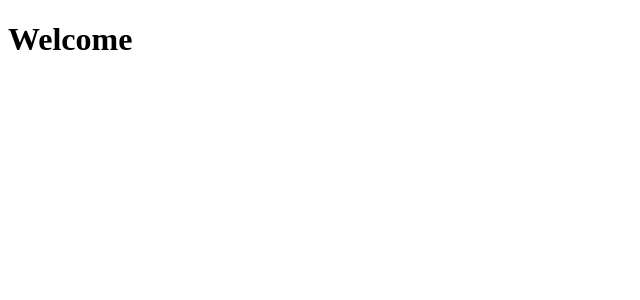
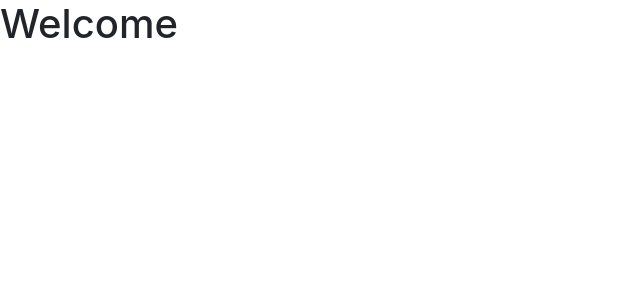
Before and after one commit to TreeOfAKind/TreeOfAKind, an Angular app in the folder web/: page / in a window 1280 px wide. Shown: the top 300 px of the page, without its empty margins (0-640 px from the left). Built offline with nearby package versions, Linux system fonts and the light colour scheme.

Commit message:
Add bootstrap

```diff
--- a/web/angular.json
+++ b/web/angular.json
@@ -28,6 +28,7 @@
               "src/assets"
             ],
             "styles": [
+              "node_modules/bootstrap/dist/css/bootstrap.min.css",
               "src/styles.scss"
             ],
             "scripts": []
--- a/web/package.json
+++ b/web/package.json
@@ -19,6 +19,7 @@
     "@angular/platform-browser": "~10.0.2",
     "@angular/platform-browser-dynamic": "~10.0.2",
     "@angular/router": "~10.0.2",
+    "bootstrap": "^4.5.2",
     "rxjs": "~6.5.5",
     "tslib": "^2.0.0",
     "zone.js": "~0.10.3"
--- a/web/src/styles.scss
+++ b/web/src/styles.scss
@@ -1 +1,2 @@
 /* You can add global styles to this file, and also import other style files */
+@import '~bootstrap/dist/css/bootstrap.min.css';
```
Also changed, not shown: 1 other file (tests, documents, lock files or other folders).
